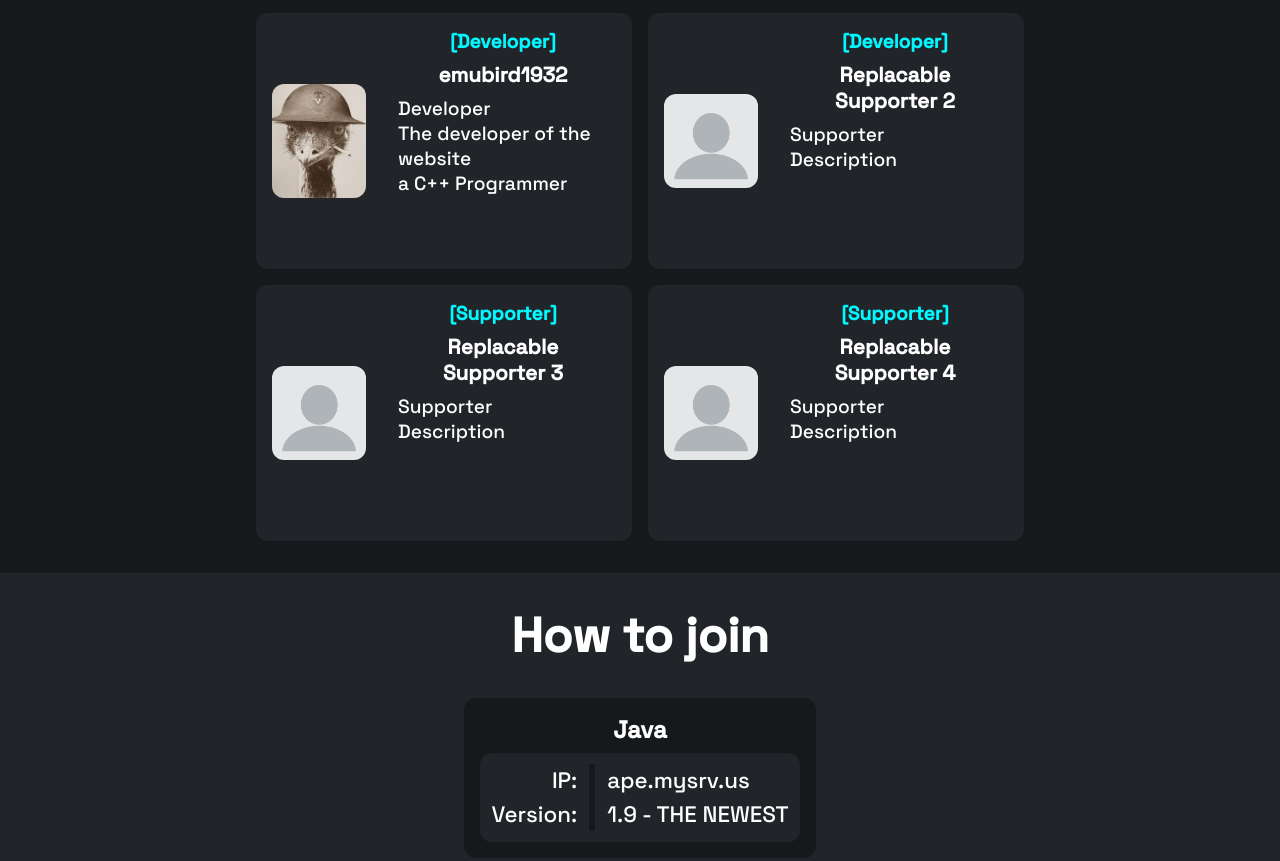
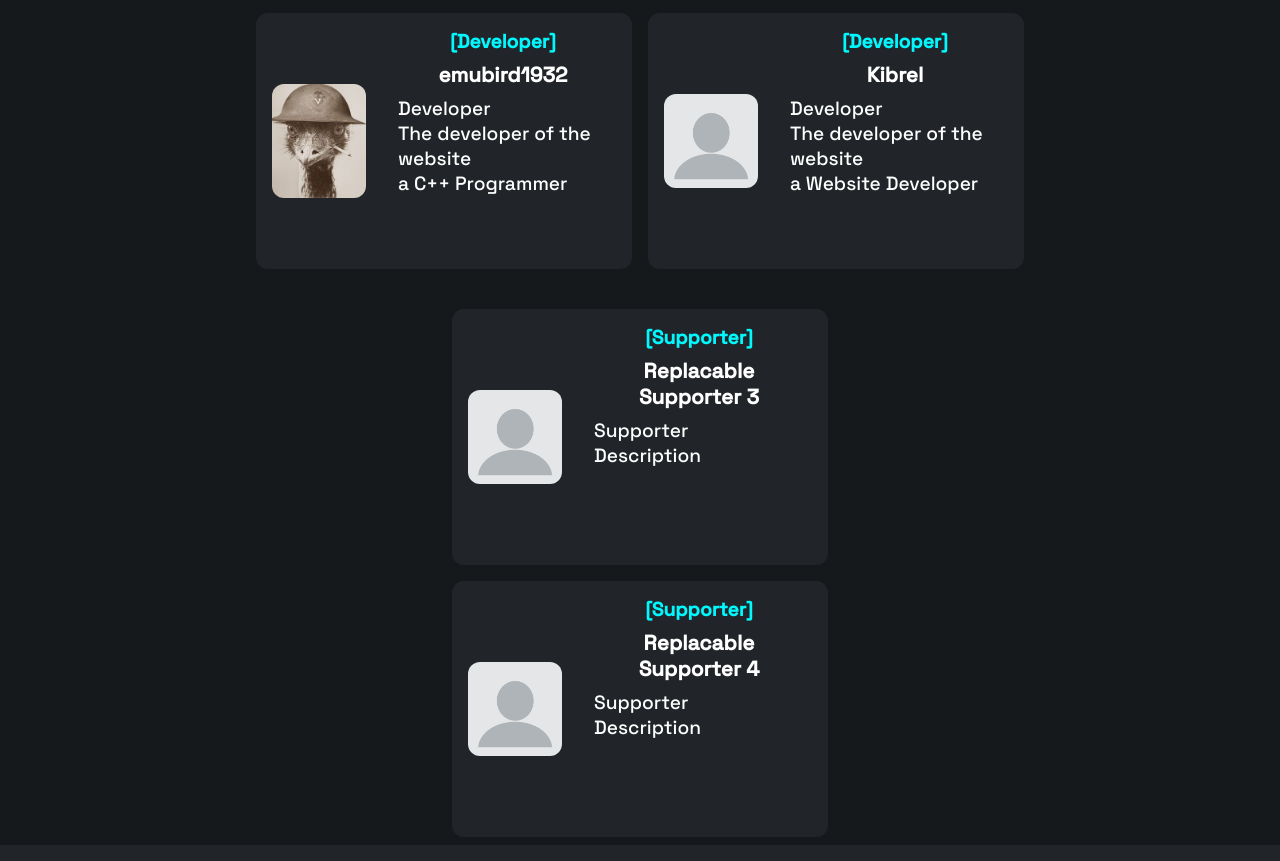
Before and after one commit to ApeTownMC/apetownmc.github.io, a plain HTML site: page index.html in a window 1280 px wide. Shown: the part 3354-4215 px from the top of the page. Drawn offline with nearby package versions, Linux system fonts and the light colour scheme.

Commit message:
Update index.html

```diff
--- a/index.html
+++ b/index.html
@@ -170,8 +170,9 @@
             <img class="main5_supporters_img" alt="supporters member img" src="media/member_placeholder.webp">
             <div class="main5_supporters_description_div">
               <a class="main5_supporters_description_rank main5_supporters_description_rank_supporter">[Developer]</a>
-              <a class="main5_supporters_description_title">Replacable Supporter 2</a>
-              <a class="main5_supporters_description">Supporter<br>Description</a>
+              <a class="main5_supporters_description_title">Kibrel</a>
+              <a class="main5_supporters_description">Developer<br>The developer of the website<br>a Website Developer</a>
+            </div>
             </div>
           </div>
           <div class="main5_supporters_div">
```
